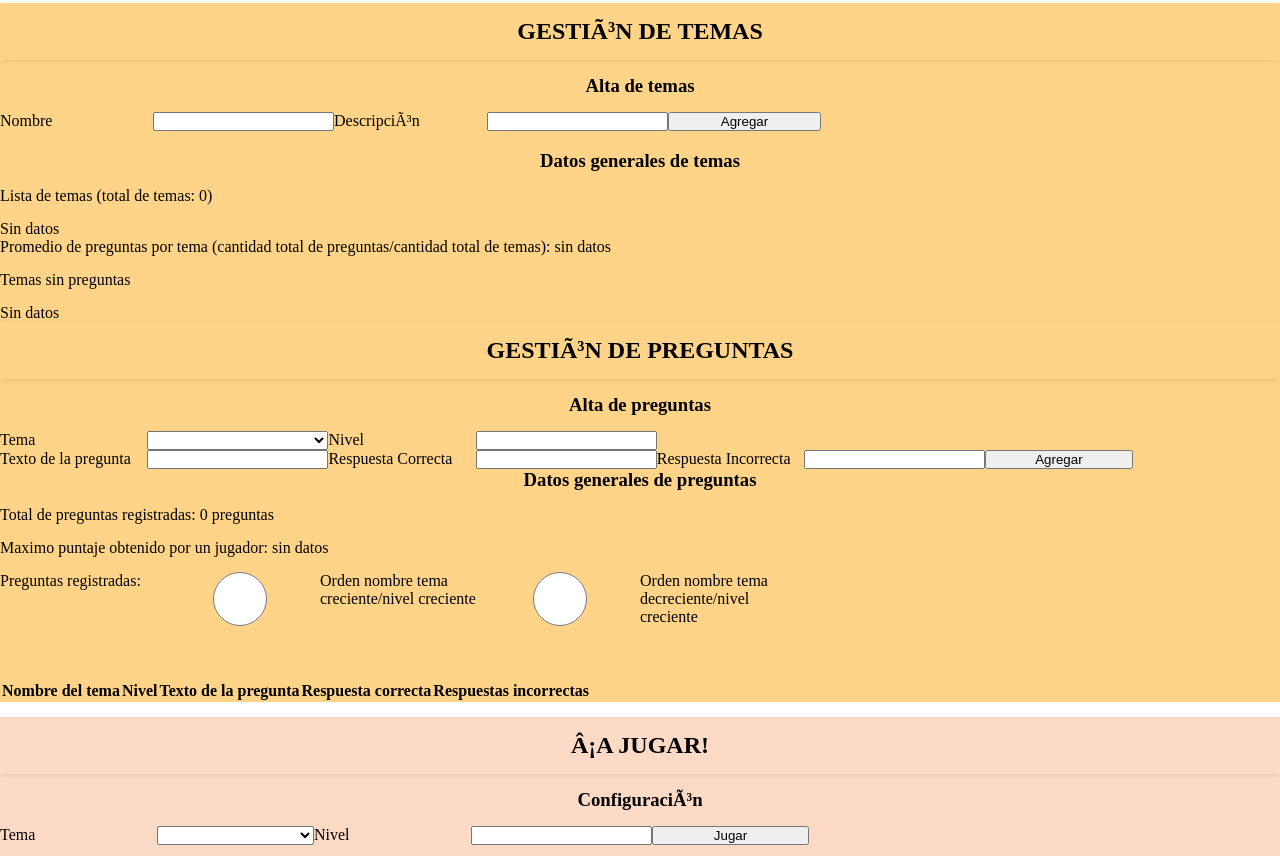
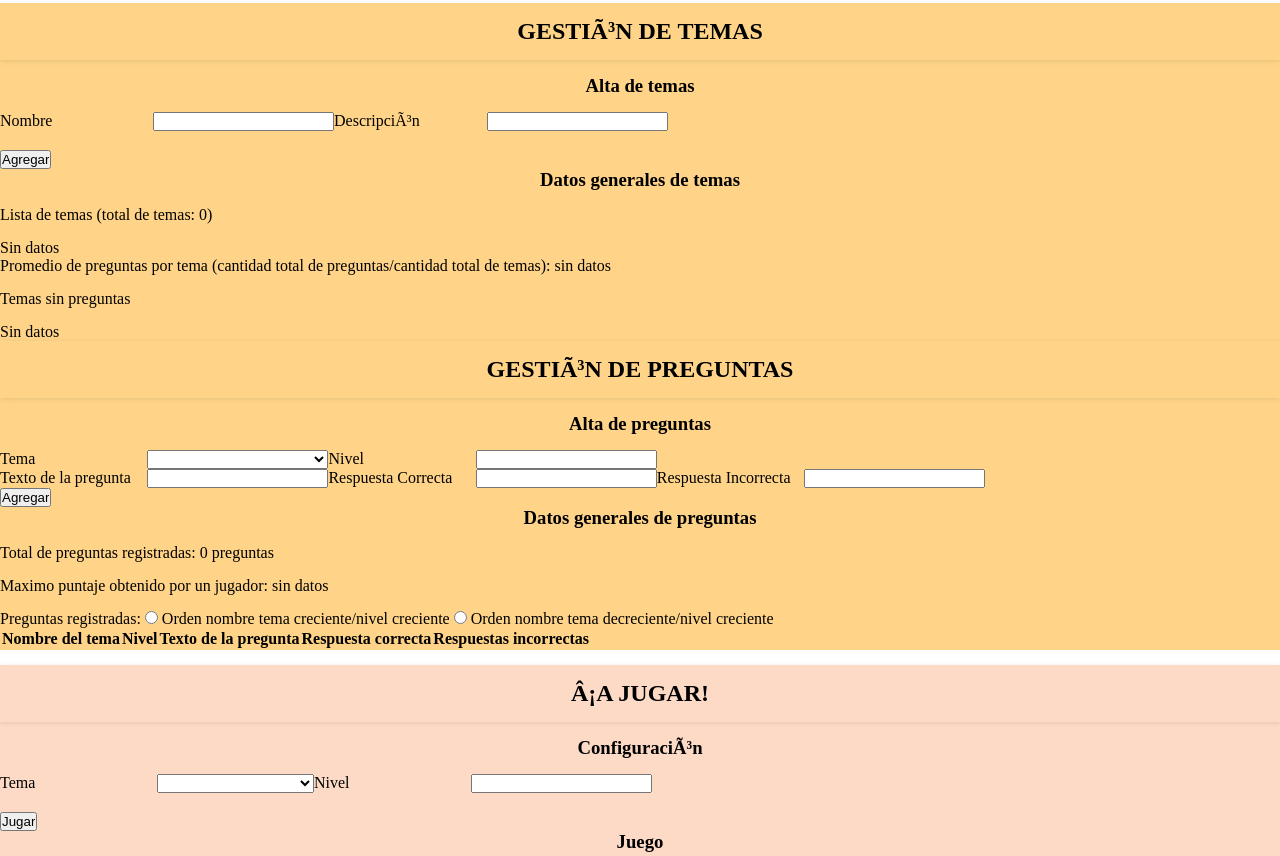
Before and after one commit to valettamartin/PROG1-Obligatorio1, a plain HTML site: page index.html in a window 1280 px wide. Shown: the part 484-1340 px from the top of the page. Drawn offline with Linux system fonts and the light colour scheme.

Commit message:
fix form

```diff
--- a/css/index.css
+++ b/css/index.css
@@ -64,7 +64,7 @@ figcaption {
     background-color: #ffd488;
 }
 
-form {
+.formButtons {
     display: grid;
     grid-template-columns: repeat(8, 1fr);
     grid-template-rows: repeat(2, 1fr);
--- a/index.html
+++ b/index.html
@@ -48,11 +48,13 @@
             <article>
                 <h3>Alta de temas</h3>
                 <form>
+                    <div class="formButtons">
                         <label class="formseccion1" for="temaNombre">Nombre</label>
                         <input class="formseccion2" type="text" id="temaNombre">
                         <label class="formseccion3" for="temaDesc">Descripción</label>
                         <input class="formseccion4" type="text" id="temaDesc">
-                    <input class="formseccion5" type="button" value="Agregar">
+                    </div>
+                    <input type="button" value="Agregar">
                 </form>
             </article>
             <article>
@@ -71,6 +73,7 @@
             <article>
                 <h3>Alta de preguntas</h3>
                 <form>
+                    <div class="formButtons">
                         <label class="formseccion1" for="pregTema">Tema</label>
                         <select class="formseccion2" id="pregTema" name="Tema">
                         </select>
@@ -83,7 +86,8 @@
                         <input class="formseccion12" id="pregResp" type="text">
                         <label class="formseccion13" for="pregIncorr">Respuesta Incorrecta</label>
                         <input class="formseccion14" id="pregIncorr" type="text">
-                    <input class="formseccion15" type="button" value="Agregar">
+                    </div>
+                    <input type="button" value="Agregar">
                 </form>
             </article>
             <article>
@@ -114,11 +118,13 @@
             <article>
             <h3>Configuración</h3>
             <form>
+                <div class="formButtons">
                     <label class="formseccion1" for="jugarTema">Tema</label>
                     <select class="formseccion2" id="jugarTema" name="Tema">
                     </select>
                     <label class="formseccion3" for="jugarNivel">Nivel</label>
                     <input class="formseccion4" id="jugarNivel" type="number">
+                </div>
                 <input class="formseccion5" type="button" value="Jugar">
             </form>
             <h3>Juego</h3>
```
Lines whose indentation alone changed are shown as unchanged.
